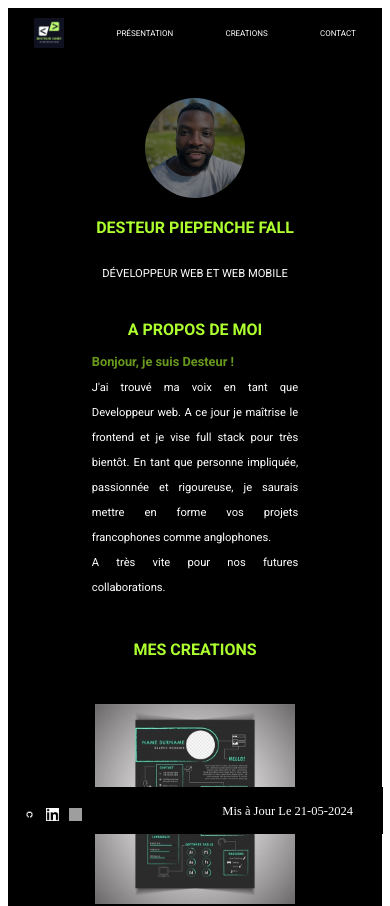
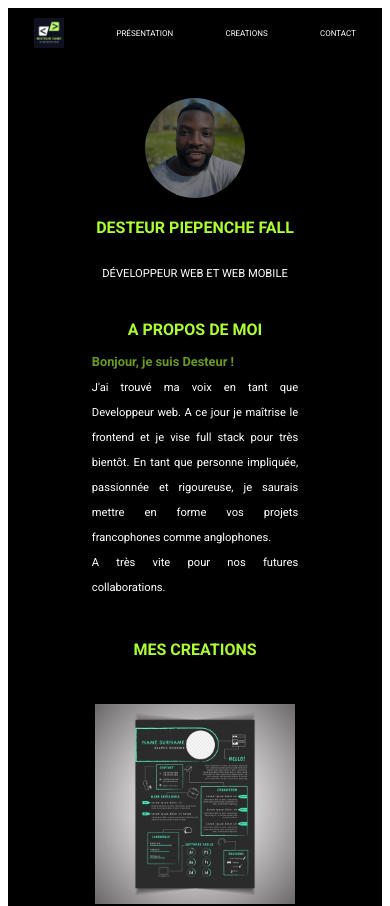
Before and after one commit to desteur1/rethinked-porfolio, a Vue app: page / in a window 390 px wide. Shown: the top 906 px of the page. Built offline with nearby package versions, Linux system fonts and the light colour scheme; grey boxes are pictures that could not be loaded.

Commit message:
update env password

```diff
--- a/package.json
+++ b/package.json
@@ -6,6 +6,7 @@
   "scripts": {
     "dev": "vite",
     "build": "vite build",
+    "deploy": "gh-pages -d dist",
     "preview": "vite preview"
   },
   "dependencies": {
@@ -21,6 +22,7 @@
   },
   "devDependencies": {
     "@vitejs/plugin-vue": "^5.0.5",
+    "gh-pages": "^6.1.1",
     "vite": "^5.3.1"
   }
 }
--- a/src/components/FooterEdge.vue
+++ b/src/components/FooterEdge.vue
@@ -51,8 +51,10 @@ p {
 }
 @media (max-width: 576px) {
   .b-nav {
-    width: 91% !important;
+    width: 95% !important;
     font-size: 0.5rem;
+    position: unset;
+    margin: 0;
   }
   .itm-10 {
     width: 13px;
@@ -67,13 +69,13 @@ p {
     margin-right: 20px;
   }
 }
-@media (min-width: 576px) and (max-width: 702px) {
+@media (min-width: 576px) and (max-width: 802px) {
   .b-nav {
     width: 94%;
   }
 }
 
-@media (min-width: 700px) and (max-width: 1200px) {
+@media (min-width: 800px) and (max-width: 1200px) {
   .b-nav {
     width: 96%;
   }
--- a/vite.config.js
+++ b/vite.config.js
@@ -1,16 +1,15 @@
-import { fileURLToPath, URL } from 'node:url'
+import { fileURLToPath, URL } from "node:url";
 
-import { defineConfig } from 'vite'
-import vue from '@vitejs/plugin-vue'
+import { defineConfig } from "vite";
+import vue from "@vitejs/plugin-vue";
 
 // https://vitejs.dev/config/
 export default defineConfig({
-  plugins: [
-    vue(),
-  ],
+  plugins: [vue()],
   resolve: {
     alias: {
-      '@': fileURLToPath(new URL('./src', import.meta.url))
-    }
-  }
-})
+      "@": fileURLToPath(new URL("./src", import.meta.url)),
+    },
+  },
+  base: "rethinked-porfolio",
+});
```
Also changed, not shown: 2 other files (tests, documents, lock files or other folders).
